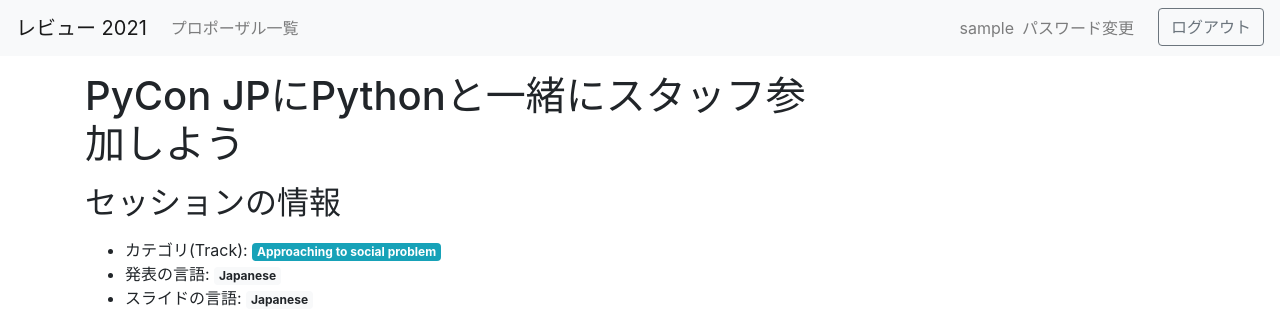
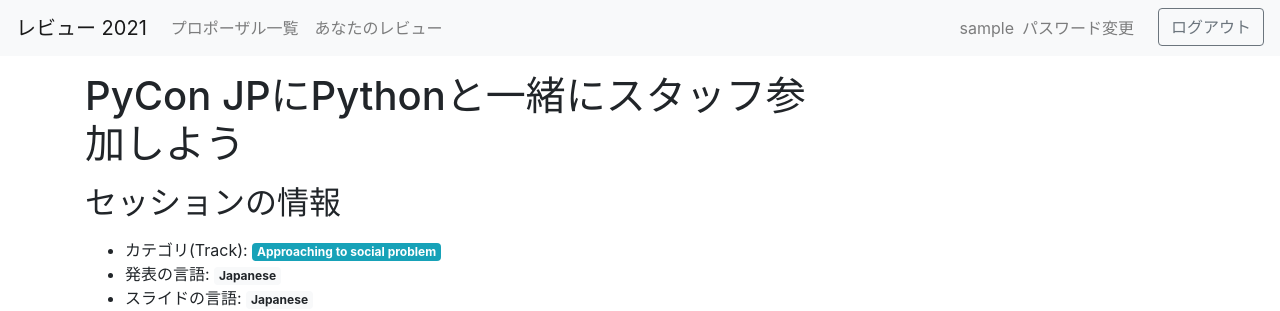
Before and after one commit to pyconjp/pycon.jp.2021.review, a Django app: page /proposal/201001/ in a window 1280 px wide. Shown: the top 311 px of the page. Run offline with Django 3.2, Linux system fonts and the light colour scheme; the visitor is signed in with stand-in values (Sample User, id 1); data comes from the database, SQL or seed files in the repository; data that the repository does not hold is empty; some libraries are stand-ins or nearby versions.

Commit message:
[feat] Enable to move review list (close #42)

```diff
--- a/reviewsite/templates/base.html
+++ b/reviewsite/templates/base.html
@@ -25,6 +25,9 @@
           <ul class="navbar-nav mr-auto">
             <li class="nav-item">
               <a class="nav-link" href="{% url 'review:list_proposals' %}">プロポーザル一覧</a>
+            </li>
+            <li class="nav-item">
+              <a class="nav-link" href="{% url 'review:list_reviews' %}">あなたのレビュー</a>
             </li>
           </ul>
         {% endif %}
```
